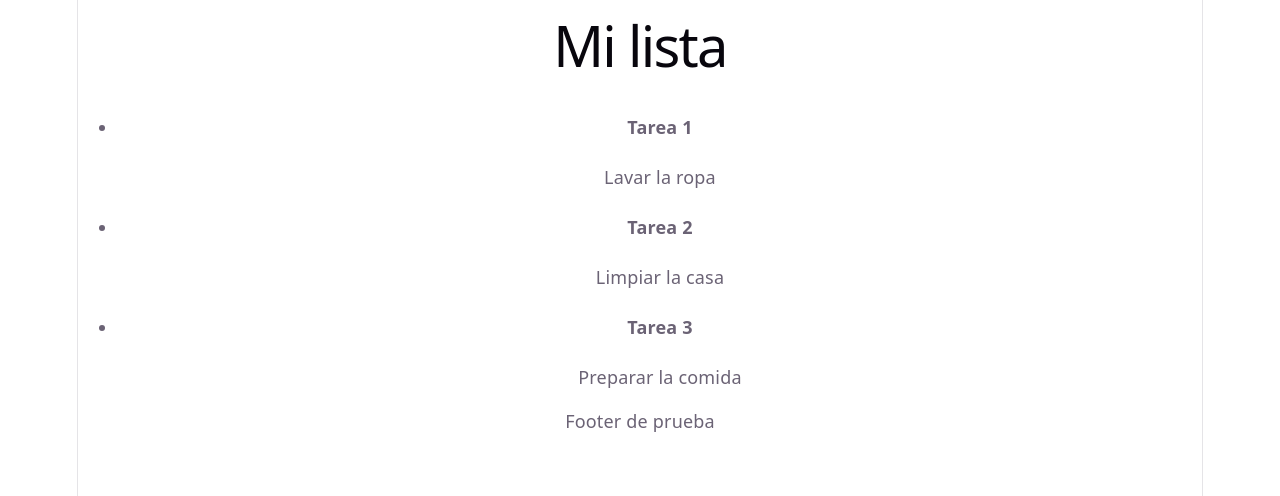
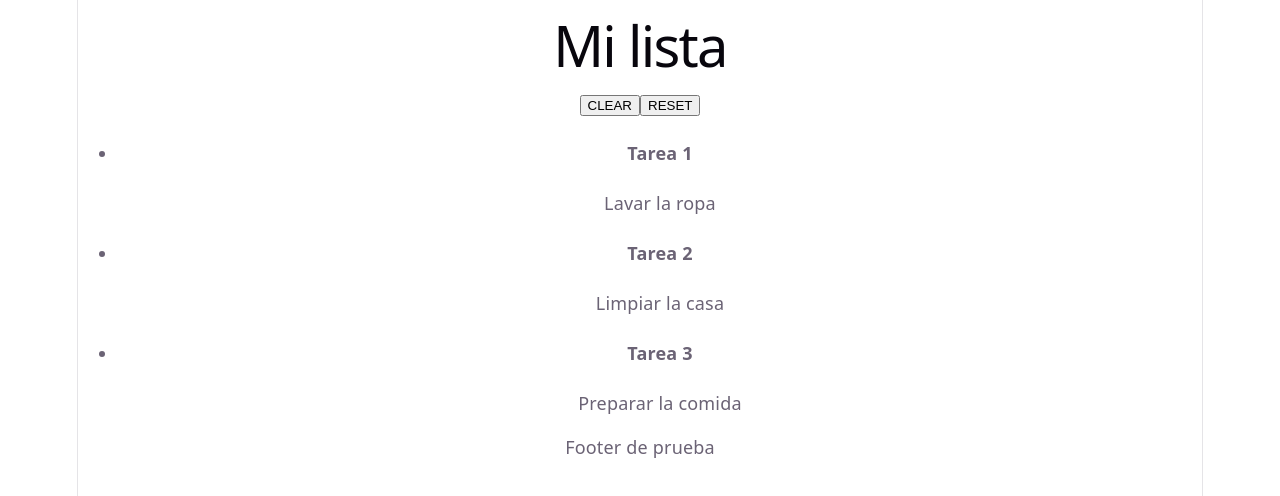
Before and after one commit to Ghyn-GitHub/ejercicio-to-do-list, a React (Vite) app: page / in a window 1280 px wide. Shown: the top 496 px of the page. Built offline with nearby package versions, Linux system fonts and the light colour scheme.

Commit message:
Añadir botones CLEAR y RESET

```diff
--- a/src/components/Main/Main.jsx
+++ b/src/components/Main/Main.jsx
@@ -8,6 +8,14 @@ const Main = () => {
 
   return (
     <main>
+      <button onClick={() => {
+        setTareas([])
+      }}>CLEAR</button>
+
+      <button onClick={() => {
+        setTareas(tareasIniciales)
+      }}>RESET</button>
+
       <List tareas={tareas} />
     </main>
   );
```
